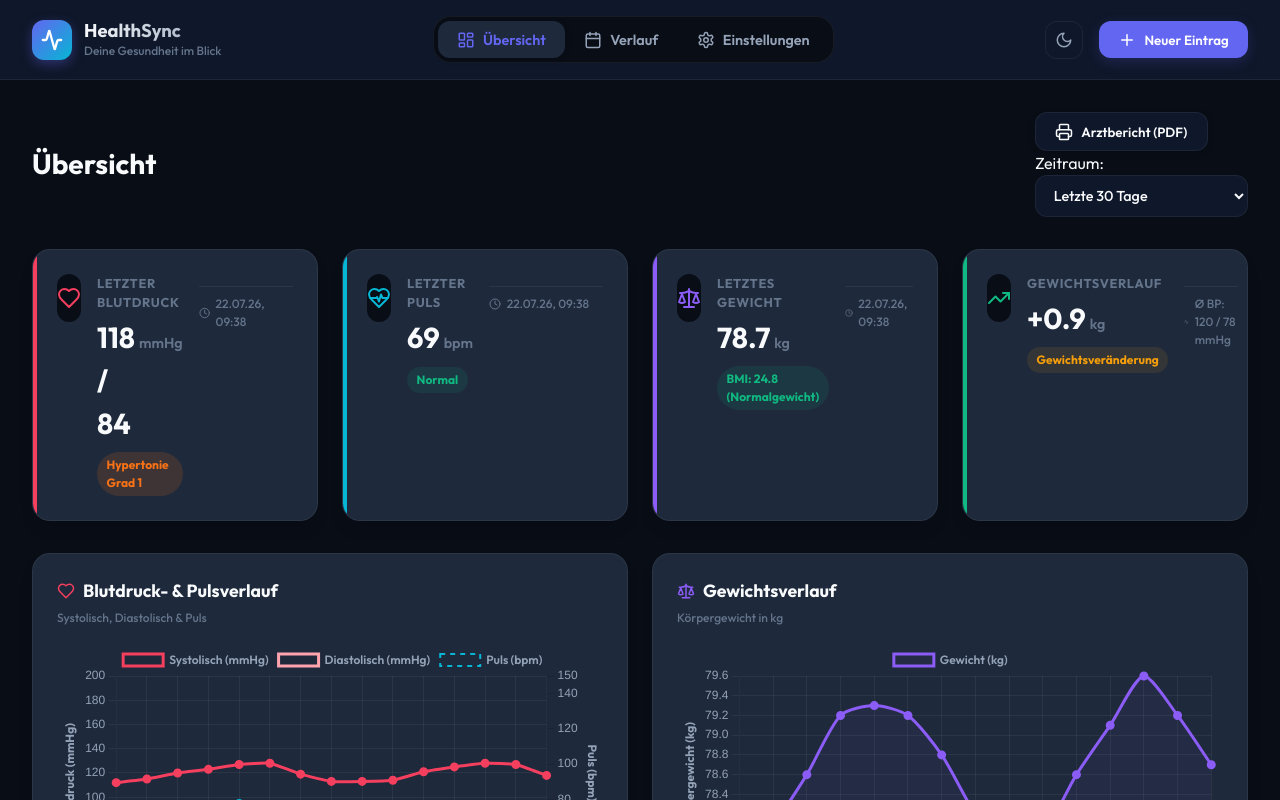
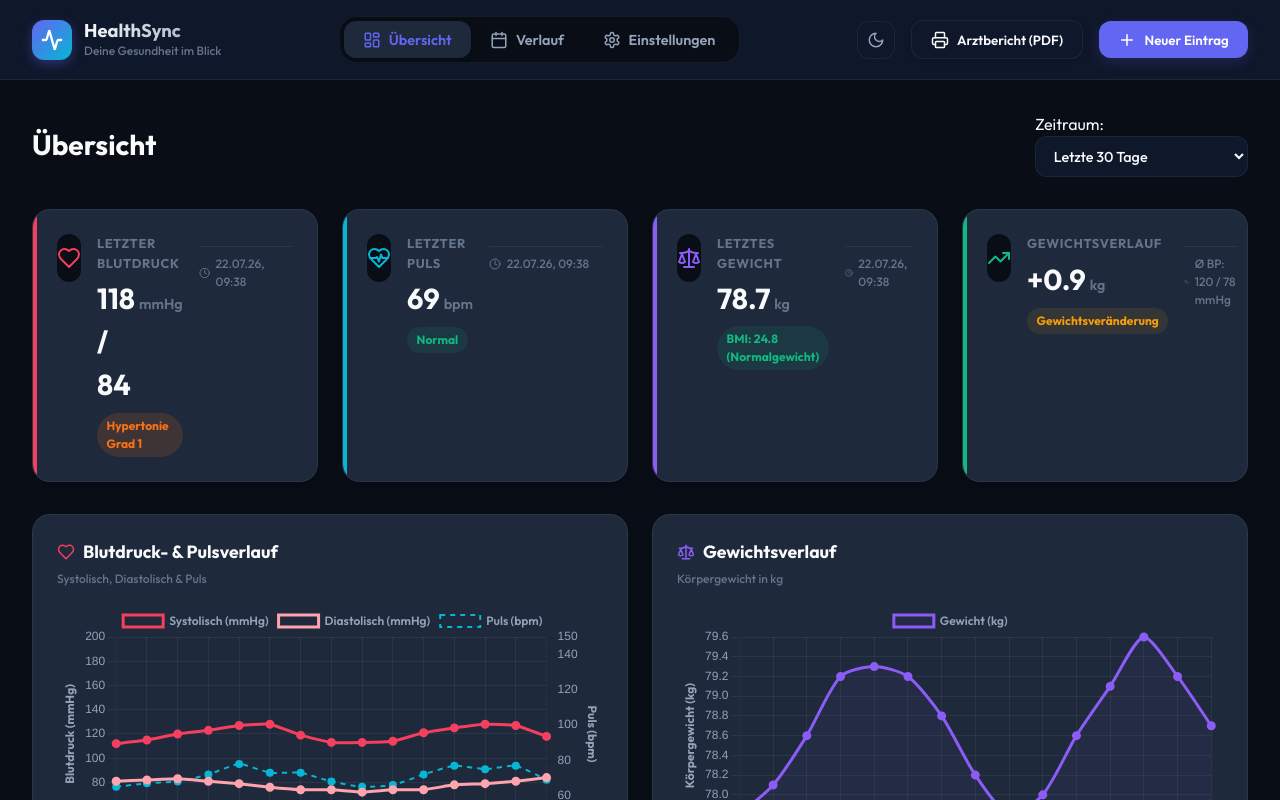
Before and after one commit to hucky61/meine-gesundheit, a React (Vite) app: page / in a window 1280 px wide. Shown: the top 800 px of the page. Built offline with nearby package versions, Linux system fonts and the light colour scheme.

Commit message:
Move Arztbericht button into Navbar header

```diff
--- a/src/components/DashboardView.jsx
+++ b/src/components/DashboardView.jsx
@@ -196,11 +196,6 @@ export default function DashboardView({ records, settings, onSelectTab }) {
         <section id="dashboard" className="tab-view active">
             <div className="view-header">
                 <h2>Übersicht</h2>
-                <div className="header-actions-group">
-                    <button className="btn-secondary print-button no-print" onClick={() => window.print()} title="Arztbericht drucken">
-                        <Printer size={18} />
-                        <span>Arztbericht (PDF)</span>
-                    </button>
                 <div className="filter-group no-print">
                     <label htmlFor="time-range-select">Zeitraum:</label>
                     <select
@@ -214,7 +209,6 @@ export default function DashboardView({ records, settings, onSelectTab }) {
                         <option value="90">Letzte 90 Tage</option>
                         <option value="all">Alle Einträge</option>
                     </select>
-                    </div>
                 </div>
             </div>
 
--- a/src/components/Navbar.jsx
+++ b/src/components/Navbar.jsx
@@ -1,5 +1,5 @@
 import React, { useState } from 'react';
-import { Activity, LayoutDashboard, Calendar, Settings, Sun, Moon, Plus, Menu, X } from 'lucide-react';
+import { Activity, LayoutDashboard, Calendar, Settings, Sun, Moon, Plus, Menu, X, Printer } from 'lucide-react';
 
 export default function Navbar({ activeTab, onTabChange, theme, onToggleTheme, onOpenModal }) {
     const [isMobileMenuOpen, setIsMobileMenuOpen] = useState(false);
@@ -15,7 +15,7 @@ export default function Navbar({ activeTab, onTabChange, theme, onToggleTheme, o
     };
 
     return (
-        <header className="navbar">
+        <header className="navbar animate-fade-in">
             <div className="nav-header-top">
                 <div className="nav-brand">
                     <div className="brand-icon">
@@ -79,6 +79,10 @@ export default function Navbar({ activeTab, onTabChange, theme, onToggleTheme, o
                 >
                     {theme === 'light' ? <Sun size={18} /> : <Moon size={18} />}
                 </button>
+                <button className="btn-secondary no-print" onClick={() => { setIsMobileMenuOpen(false); window.print(); }} title="Arztbericht drucken">
+                    <Printer size={18} />
+                    <span>Arztbericht (PDF)</span>
+                </button>
                 <button className="btn-primary" onClick={handleOpenModalClick}>
                     <Plus size={18} />
                     <span>Neuer Eintrag</span>
```
Lines whose indentation alone changed are shown as unchanged.
